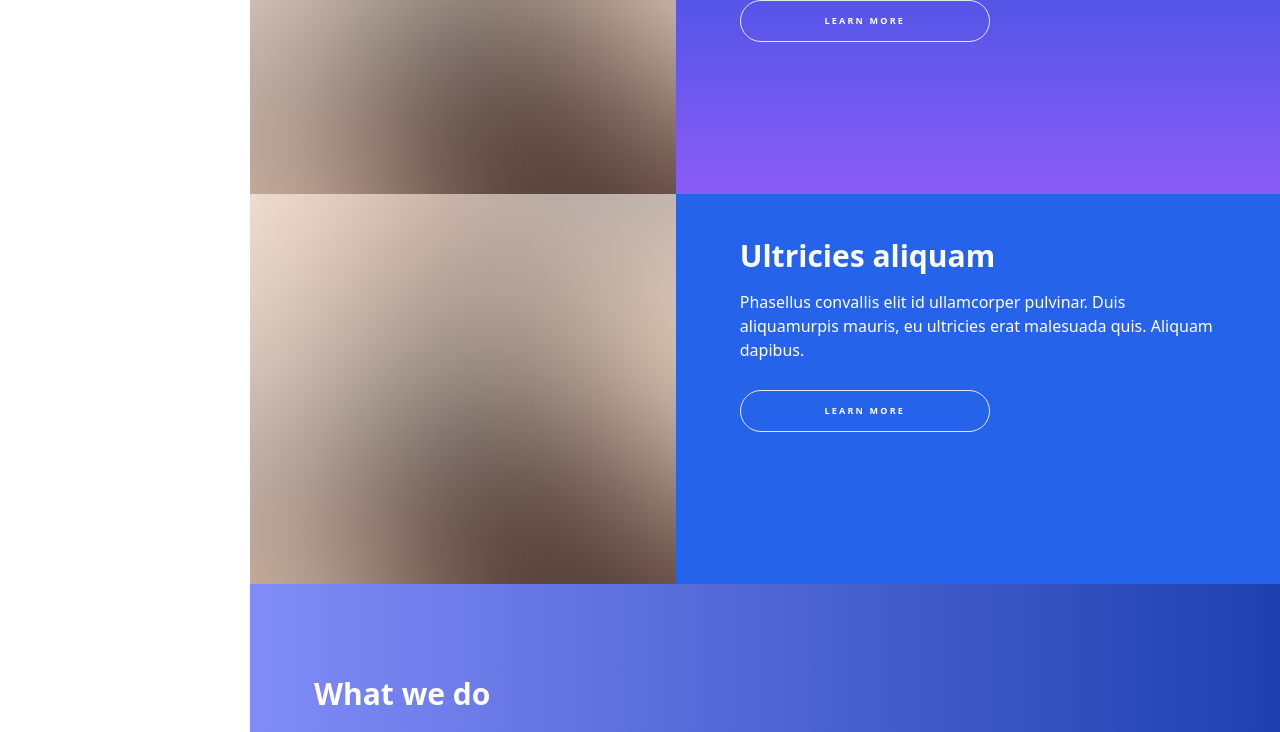
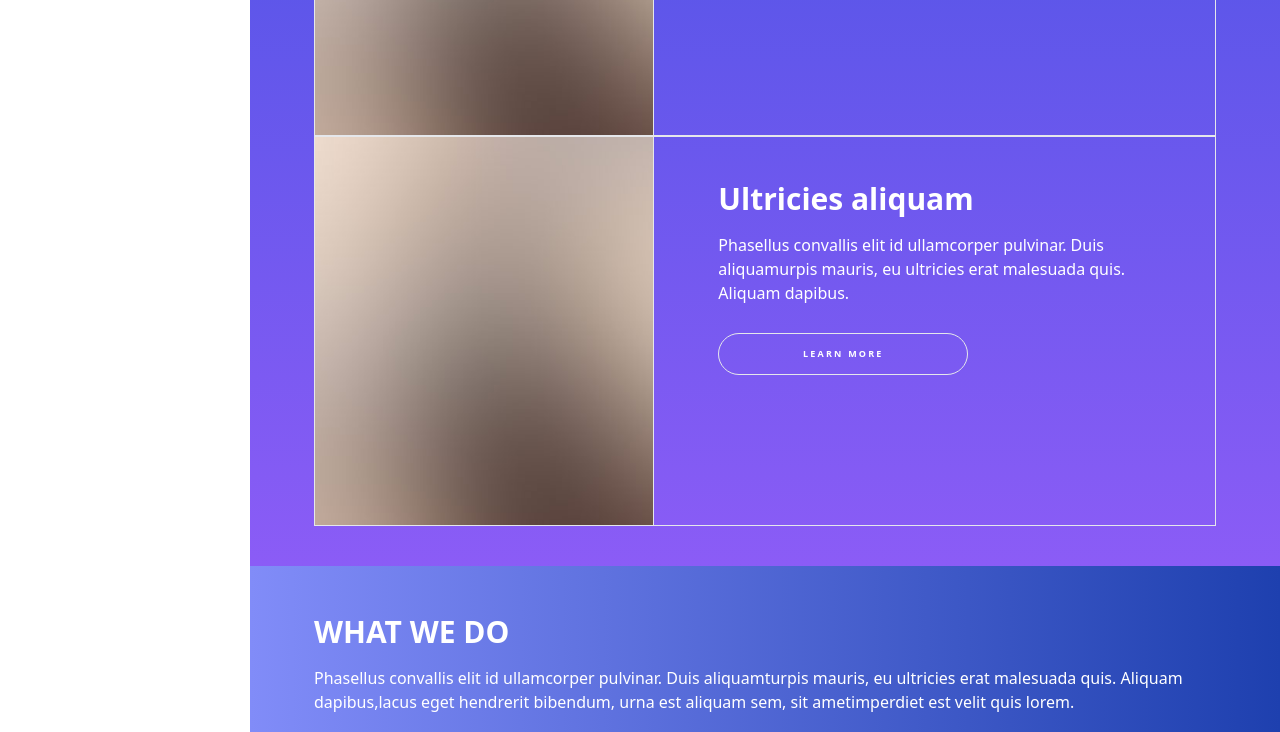
Before and after one commit to JEIZHER/Limitless, a React (Vite) app: page / in a window 1280 px wide. Shown: the part 1620-2352 px from the top of the page. Built offline with nearby package versions, Linux system fonts and the light colour scheme; a web font is replaced by a local one.

Commit message:
creada section y movida la card a ese componente, datos de secciones y card en arreglos

```diff
--- a/src/Components/Card/index.jsx
+++ b/src/Components/Card/index.jsx
@@ -2,13 +2,13 @@ import Boton from '../Boton'
 const Card = (props) => {
 	let nuevoMarco = ''
 	if (props.marco === '1') {
-		nuevoMarco = 'px-7 pt-11 pb-4 w-screen  max-w-full sm:px-16 '
+		nuevoMarco = 'px-7 pt-11 pb-4 w-screen  max-w-full sm:px-16 lg:border'
 	} else if (props.marco === '2') {
 		nuevoMarco = 'px-6 pt-8 pb-1 border-b lg:border-r'
 	}
 
 	return (
-		<div className={`lg:flex ${props.icon ? 'lg:w-1/2':''}`}>
+		<div className={`lg:flex ${props.icon ? 'lg:w-1/2' : ''}`}>
 			{props.imagen && (
 				<a
 					href={props.referencia}
@@ -17,15 +17,17 @@ const Card = (props) => {
 					<img
 						src={props.imagen}
 						alt=''
-						className='w-full h-[306px] lg:h-[390px]  '
+						className='w-full h-[306px] lg:h-[390px] border  border-r-0 '
 					/>
 				</a>
 			)}
 			<div className={nuevoMarco}>
 				{props.icon && <span className='block mb-5'>{props.icon}</span>}
 				<h1 className={`${props.sizeTittle} font-bold mb-4`}>{props.titulo}</h1>
-				<p className='mb-7'>{props.texto}</p>
-				{props.referencia && <Boton referencia={props.referencia} Titulo="LEARN MORE" />}
+				<p className='select-none mb-7'>{props.texto}</p>
+				{props.referencia && (
+					<Boton referencia={props.referencia} Titulo='LEARN MORE' />
+				)}
 			</div>
 		</div>
 	)
--- /dev/null
+++ b/src/Components/Section/index.jsx
@@ -0,0 +1,51 @@
+import Card from '../Card'
+import Boton from '../Boton'
+
+const Section = (props) => {
+	return (
+		<div
+			className={`${
+				!props.data_sec
+					? 'bg-gradient-to-t from-violet-800 to-blue-700 w-auto'
+					: ''
+			}`}
+		>
+			<section
+				id={props.id}
+				className={`flex flex-col justify-center pb-10 px-7 pt-12 sm:pt-24 lg:pt-12 sm:px-16 lg:${props.background}`}
+			>
+				<Card
+					sizeTittle={props.sizeTittle}
+					titulo={props.titulo}
+					texto={props.texto}
+				/>
+				<div
+					className={`${
+						props.marco === '2'
+							? 'flex flex-col flex-wrap lg:flex-row border border-b-0 lg:border-r-0 lg:border-b-0 rounded-sm mb-8'
+							: ''
+					}`}
+				>
+					{props.data_sec?.map((dat, index) => (
+						<Card
+							key={index}
+							sizeTittle='text-2xl sm:text-3xl'
+							titulo={dat.titulo}
+							texto={dat.texto}
+							referencia={dat.referencia}
+							imagen={dat.imagen}
+							icon={dat.icon}
+							marco={props.marco}
+						/>
+					))}
+				</div>
+
+				{props.objet && props.objet}
+				{props.referencia && (
+					<Boton referencia={props.referencia} Titulo='LEARN MORE' />
+				)}
+			</section>
+		</div>
+	)
+}
+export default Section
--- a/src/Pages/Home/index.jsx
+++ b/src/Pages/Home/index.jsx
@@ -1,7 +1,6 @@
 import { useEffect } from 'react'
-import Card from '../../Components/Card'
+import Section from '../../Components/Section'
 import Form from '../../Components/Form'
-import Boton from '../../Components/Boton'
 import Sidebar from '../../Components/SideBar'
 import Observer from '../../Utils/Observer'
 import '../../index.css'
@@ -12,27 +11,25 @@ function Home() {
 
 	const data_sec_1 = [
 		{
-			titulo: 'X-Limitless',
-			texto: 'Responsive site template designed by Joseph Izarra',
-			imagen: '',
-		},
-		{
 			titulo: 'Sed ipsum dolor',
 			texto:
 				'Phasellus convallis elit id ullamcorper pulvinar. Duis aliquamurpis mauris, eu ultricies erat malesuada quis. Aliquam dapibus.',
 			imagen: '/pic01.jpg',
+			referencia: '#',
 		},
 		{
 			titulo: 'Feugiat consequat',
 			texto:
 				'Phasellus convallis elit id ullamcorper pulvinar. Duis aliquamurpis mauris, eu ultricies erat malesuada quis. Aliquam dapibus.',
 			imagen: '/pic01.jpg',
+			referencia: '#',
 		},
 		{
 			titulo: 'Ultricies aliquam',
 			texto:
 				'Phasellus convallis elit id ullamcorper pulvinar. Duis aliquamurpis mauris, eu ultricies erat malesuada quis. Aliquam dapibus.',
 			imagen: '/pic01.jpg',
+			referencia: '#',
 		},
 	]
 	const data_sec_2 = [
@@ -149,148 +146,63 @@ function Home() {
 			),
 		},
 	]
+	const data_Headers = [
+		{
+			sizeTittle: 'text-3xl sm:text-5xl',
+			titulo: 'X-Limitless',
+			texto: 'Responsive site template designed by Joseph Izarra',
+			background: ' h-screen bg-intro bg-cover bg-fixed',
+			referencia: 'one',
+			id: 'intro',
+		},
+		{
+			sizeTittle: 'text-2xl sm:text-3xl',
+			titulo: 'WHO WE ARE',
+			texto:'Phasellus convallis elit id ullamcorper pulvinar. Duis aliquamturpis mauris, eu ultricies erat malesuada quis. Aliquam dapibus,lacus eget hendrerit bibendum, urna est aliquam sem, sit ametimperdiet est velit quis lorem.',
+			background: 'h-full  bg-gradient-to-t from-violet-500 to-blue-700',
+			referencia: '',
+			data_sec: data_sec_1,
+			marco: '1',
+			id: 'one',
+		},
+		{
+			sizeTittle: 'text-2xl font-bold mb-4 sm:text-3xl',
+			titulo: 'WHAT WE DO',
+			texto: 'Phasellus convallis elit id ullamcorper pulvinar. Duis aliquamturpis mauris, eu ultricies erat malesuada quis. Aliquam dapibus,lacus eget hendrerit bibendum, urna est aliquam sem, sit ametimperdiet est velit quis lorem.',
+			background: 'h-full bg-gradient-to-r from-indigo-400 to-blue-800 ',
+			referencia: '#',
+			data_sec: data_sec_2,
+			marco: '2',
+			id: 'two',
+		},
+		{
+			sizeTittle: 'text-2xl font-bold mb-4',
+			titulo: 'GET IN TOUCH',
+			texto: 'Phasellus convallis elit id ullamcorper pulvinar. Duis aliquamturpis mauris, eu ultricies erat malesuada quis. Aliquam dapibus,lacus eget hendrerit bibendum, urna est aliquam sem, sit ametimperdiet est velit quis lorem.',
+			background: 'h-full  bg-gradient-to-t from-violet-800 to-blue-700',
+			objet: <Form />,
+			id: 'three',
+		},
+	]
 
 	return (
 		<>
 			<Sidebar />
-			{/* Wrapper  */}
-			<div className=' text-sm  text-white  sm:text-base lg:ml-[250px]'>
-			{/* ---------------------------------------Intro ---------------------------*/}
-				<div className='bg-gradient-to-t from-violet-800 to-blue-700 w-auto'>
-					<section
-						id='intro'
-						className='flex flex-col    justify-center sm:bg-fixed bg-intro bg-cover  sm:h-screen sm:pt-1'
-					>
-						<Card
-							sizeTittle='text-3xl sm:text-5xl'
-							titulo={data_sec_1[0].titulo}
-							texto={data_sec_1[0].texto}
-							referencia='one'
-							marco='1'
-						/>
-					</section>
-				</div>
-
-            {/*-----------------------------------------One ----------------------------*/}
-				<section
-					id='one'
-					className='flex flex-col     [&>*:nth-child(odd)]:bg-gradient-to-t from-violet-500 to-blue-700  [&>*:nth-child(even)]:bg-blue-600 '
-				>
-					{data_sec_1?.map((dat, index) => (
-						<Card
-							key={index}
-							sizeTittle='text-2xl sm:text-3xl'
-							titulo={dat.titulo}
-							texto={dat.texto}
-							referencia='#'
-							imagen={dat.imagen}
-							marco='1'
-						/>
-					))}
-				</section>
-
-			{/* ----------------------------------------Two------------------------------*/}
-				<section
-					id='two'
-					className='flex flex-col h-full bg-gradient-to-r from-indigo-400 to-blue-800 px-7 sm:pt-12 sm:px-16 lg:pb-10 '
-				>
-					<div className=' pt-11 pb-4 '>
-						<h2 className='text-2xl font-bold mb-4 sm:text-3xl'>What we do</h2>
-						<p className='mb-7'>
-							Phasellus convallis elit id ullamcorper pulvinar. Duis aliquam
-							turpis mauris, eu ultricies erat malesuada quis. Aliquam dapibus,
-							lacus eget hendrerit bibendum, urna est aliquam sem, sit amet
-							imperdiet est velit quis lorem.
-						</p>
-
-						<div className='flex flex-col flex-wrap lg:flex-row border border-b-0 lg:border-r-0 lg:border-b-0 rounded-sm mb-8'>
-							{data_sec_2?.map((dat, index) => (
-								<Card
-									key={index}
-									sizeTittle={'text-2xl sm:text-3xl'}
-									titulo={dat.titulo}
-									texto={dat.texto}
-									marco={'2'}
-									icon={dat.icon}
-								/>
-							))}
-						</div>
-						<Boton referencia='#' Titulo='LEARN MORE' />
-					</div>
-				</section>
-
-			{/*-----------------------------------------Three--------------------------- */}
-				<section
-					id='three'
-					className='flex flex-col bg-gradient-to-r from-violet-500 to-blue-700 px-7 sm:pt-12 sm:px-16 h-full lg:pb-20'
-				>
-					<div className='pb-4 pt-11'>
-						<h2 className='text-2xl font-bold mb-4'>Get in touch</h2>
-						<p className='mb-7'>
-							Phasellus convallis elit id ullamcorper pulvinar. Duis aliquam
-							turpis mauris, eu ultricies erat malesuada quis. Aliquam dapibus,
-							lacus eget hendrerit bibendum, urna est aliquam sem, sit amet
-							imperdiet est velit quis lorem.
-						</p>
-						<div className='lg:flex lg:gap-6'>
-							<section className='lg:w-2/3'>
-								<Form />
-							</section>
-							<section className='pt-12 mt-12 border-t lg:pt-0 lg:mt-0 lg:border-l lg:border-t-0 lg:pl-6'>
-								<ul className='mb-8'>
-									<li>
-										<h3 className='text-1xl font-bold mb-3'>Address</h3>
-										<span>
-											12345 Somewhere Road #654
-											<br />
-											Nashville, TN 00000-0000
-											<br />
-											USA
-										</span>
-									</li>
-									<li className='mt-6'>
-										<h3 className='text-1xl font-bold mb-3'>Email</h3>
-										<a href='#'>user@untitled.tld</a>
-									</li>
-									<li className='mt-6'>
-										<h3 className='text-1xl font-bold mb-3'>Phone</h3>
-										<span>(000) 000-0000</span>
-									</li>
-									<li className='mt-6'>
-										<h3 className='text-1xl font-bold mb-3'>Social</h3>
-										<ul className='mb-8'>
-											<li className='inline-block pr-3'>
-												<a href='#' className='nf nf-fa-twitter'>
-													{/* <span class='label'>Twitter</span> */}
-												</a>
-											</li>
-											<li className='inline-block pr-3'>
-												<a href='#' className='nf nf-fa-facebook'>
-													{/* <span class='label'>Facebook</span> */}
-												</a>
-											</li>
-											<li className='inline-block pr-3'>
-												<a href='#' className='nf nf-cod-github'>
-													{/* <span class='label'>GitHub</span> */}
-												</a>
-											</li>
-											<li className='inline-block pr-3'>
-												<a href='#' className='nf nf-fa-instagram'>
-													{/* <span class='label'>Instagram</span> */}
-												</a>
-											</li>
-											<li className='inline-block pr-3'>
-												<a href='#' className='nf nf-fa-linkedin'>
-													{/* <span class='label'>LinkedIn</span> */}
-												</a>
-											</li>
-										</ul>
-									</li>
-								</ul>
-							</section>
-						</div>
-					</div>
-				</section>
+			<div className='text-sm  text-white  sm:text-base lg:ml-[250px]'>
+				{data_Headers?.map((data, index) => (
+					<Section
+						key={index}
+						id={data.id}
+						background={data.background}
+						marco={data.marco}
+						sizeTittle={data.sizeTittle}
+						titulo={data.titulo}
+						texto={data.texto}
+						data_sec={data.data_sec}
+						referencia={data.referencia}
+						objet={data.objet}
+					/>
+				))}
 			</div>
 		</>
 	)
```
Also changed, not shown: src/Components/Form/index.jsx (+55 -1 lines).
